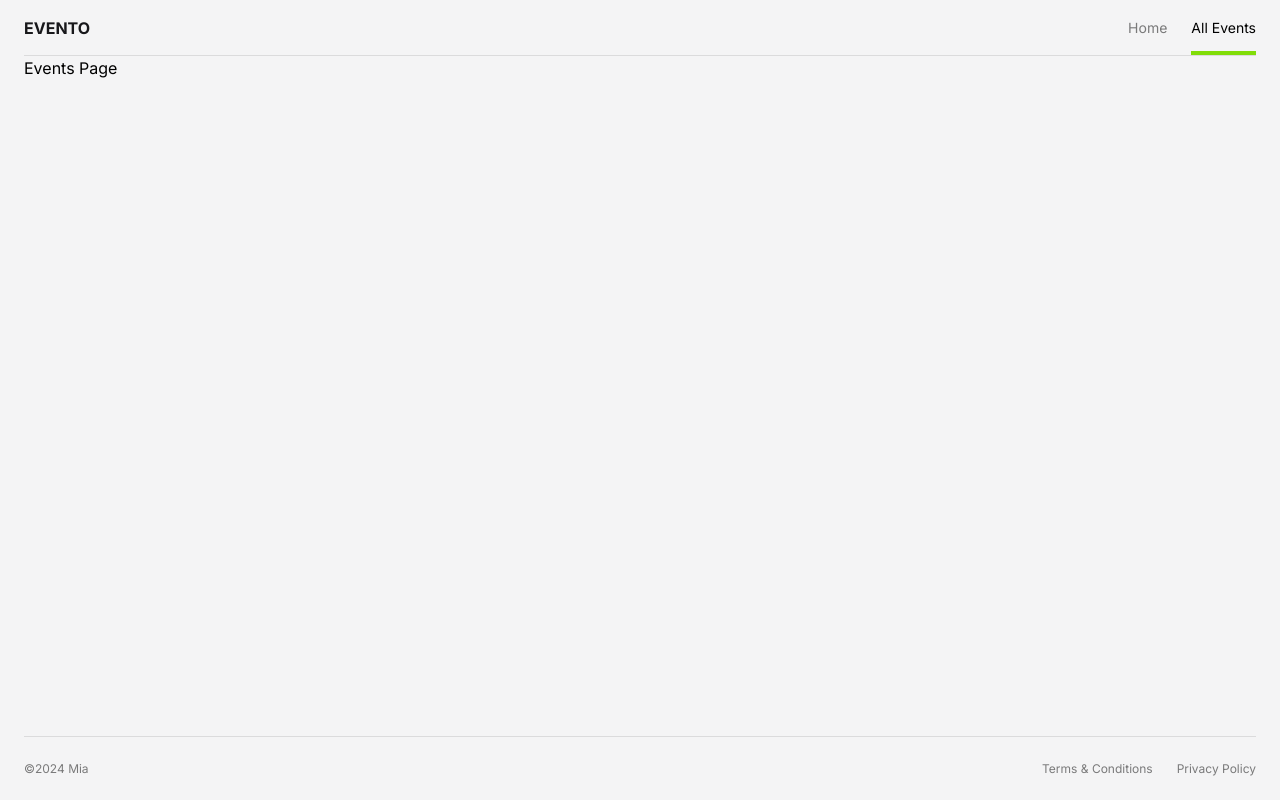
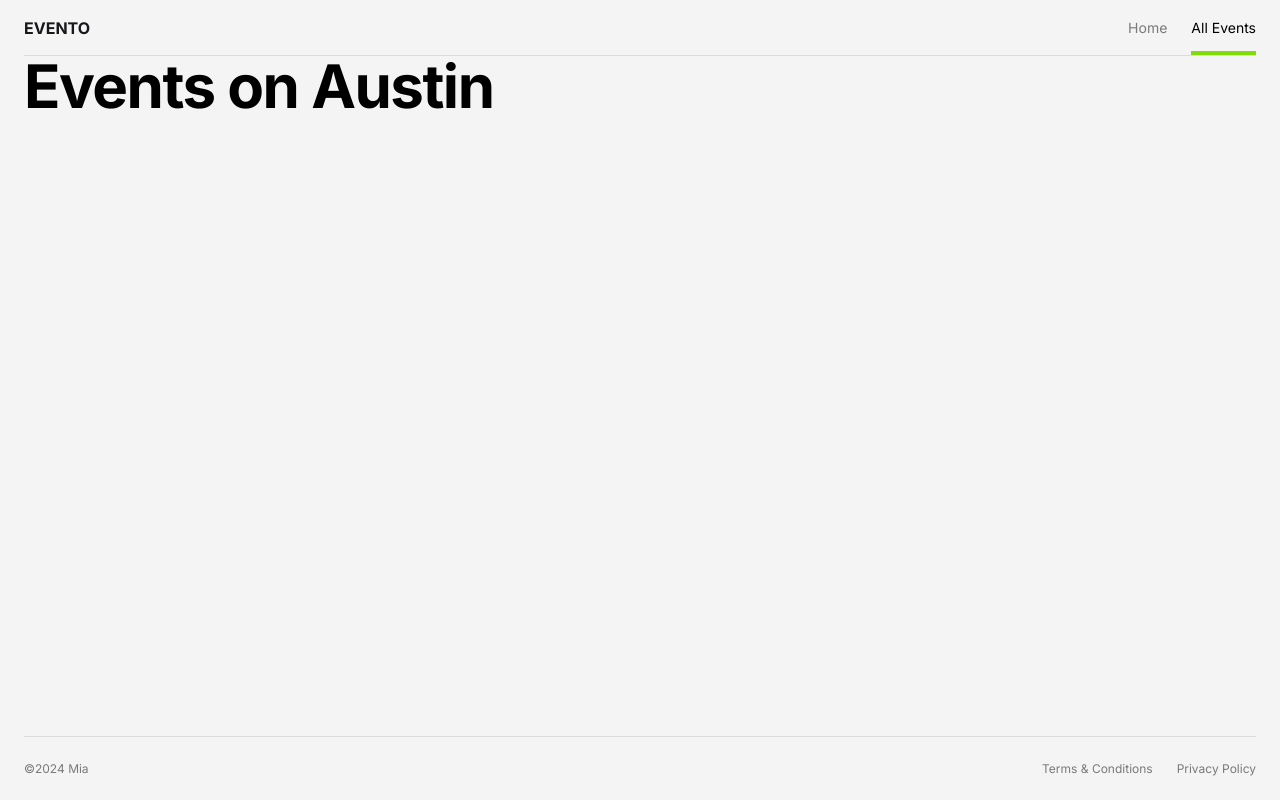
Before and after one commit to miawithcode/evento, a Next.js app: page /events/all in a window 1280 px wide. Built offline with nearby package versions, Linux system fonts and the light colour scheme.

Commit message:
feat: add reusable heading

```diff
--- a/src/app/events/[city]/page.tsx
+++ b/src/app/events/[city]/page.tsx
@@ -1,3 +1,9 @@
+import Heading from '@/components/ui/Heading';
+
 export default function Page() {
-  return <div>Events Page</div>;
+  return (
+    <div>
+      <Heading>Events on Austin</Heading>
+    </div>
+  );
 }
--- a/src/app/page.tsx
+++ b/src/app/page.tsx
@@ -1,12 +1,11 @@
 import SearchForm from '@/components/SearchForm';
+import Heading from '@/components/ui/Heading';
 import Link from 'next/link';
 
 export default function Home() {
   return (
     <div className="flex h-full flex-col items-center justify-center">
-      <h1 className="text-3xl font-bold tracking-tight md:text-4xl lg:text-6xl">
-        Find events around you
-      </h1>
+      <Heading>Find events around you</Heading>
       <p className="mb-12 mt-7 text-xl opacity-75 md:text-2xl lg:text-3xl">
         Browse more than{' '}
         <span className="text-primary font-bold italic underline">
--- /dev/null
+++ b/src/components/ui/Heading.tsx
@@ -0,0 +1,10 @@
+import React from "react";
+
+const Heading = ({children}: {children: React.ReactNode}) => {
+  return (
+    <h1 className="text-3xl font-bold tracking-tight md:text-4xl lg:text-6xl">
+      {children}
+    </h1>
+  );
+};
+export default Heading;
```
